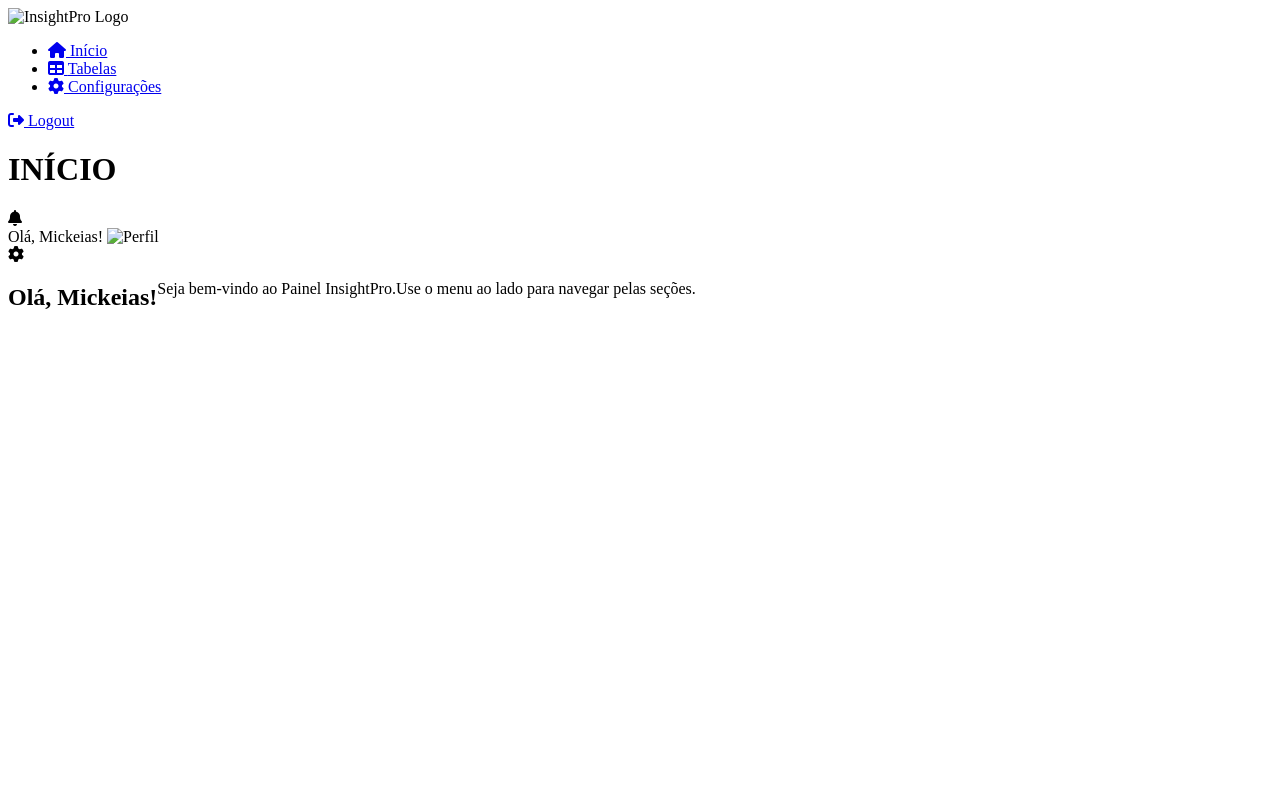
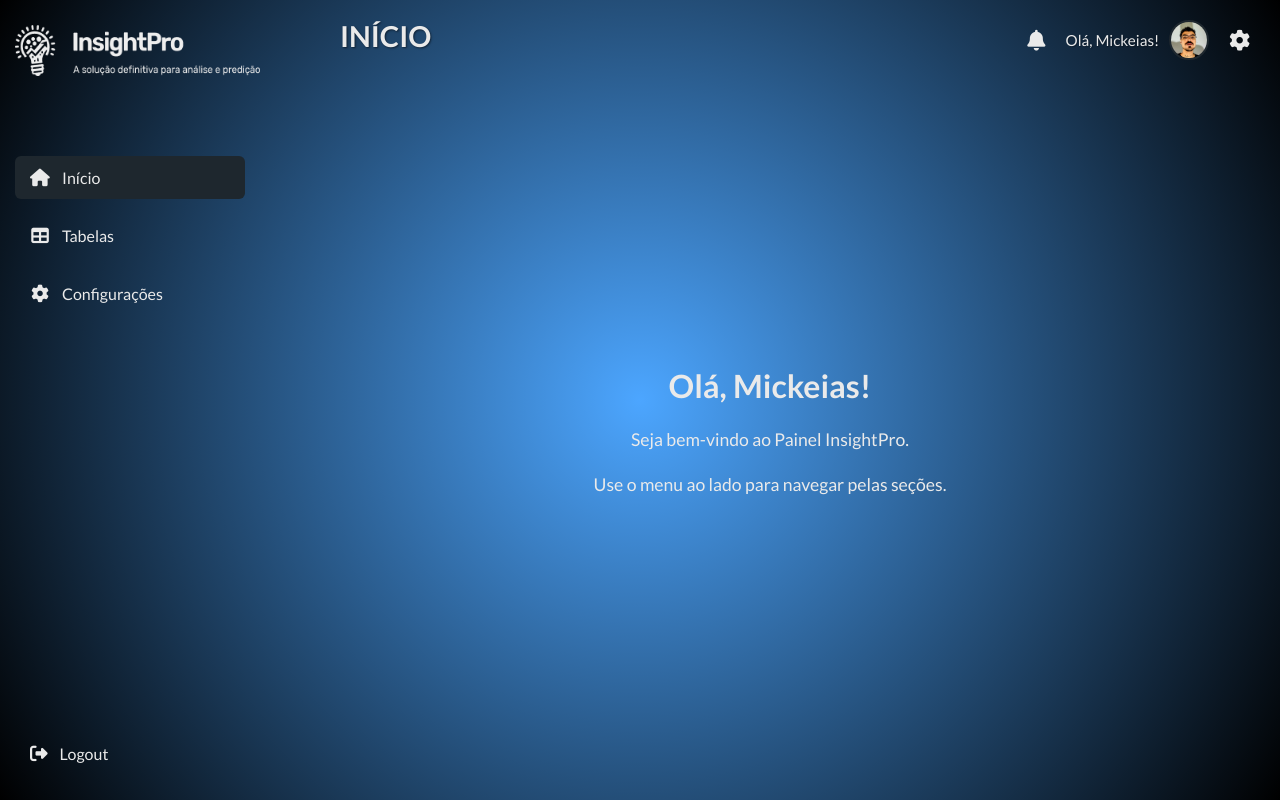
Before and after one commit to mickeiascharles/InsightPro, a plain HTML site: page FrontEnd/View/home.html in a window 1280 px wide. Drawn offline with Linux system fonts and the light colour scheme; the site is published under a folder, as on GitHub Pages, so addresses that start at the root find nothing.

Commit message:
Update home.html

```diff
--- a/FrontEnd/View/home.html
+++ b/FrontEnd/View/home.html
@@ -4,13 +4,13 @@
     <meta charset="UTF-8">
     <meta name="viewport" content="width=device-width, initial-scale=1.0">
     <title>InsightPro - Dashboard</title>
-    <link rel="stylesheet" href="/FrontEnd/CSS/home.css">
+    <link rel="stylesheet" href="../CSS/home.css">
     <link rel="stylesheet" href="https://cdnjs.cloudflare.com/ajax/libs/font-awesome/6.5.1/css/all.min.css" integrity="sha512-DTOQO9RWCH3ppGqcWaEA1BIZOC6xxalwEsw9c2QQeAIftl+Vegovlnee1c9QX4TctnWMn13TZye+giMm8e2LwA==" crossorigin="anonymous" referrerpolicy="no-referrer" />
 </head>
 <body class="dark-theme">
     <div class="sidebar">
         <div class="logo">
-            <img src="/FrontEnd/IMG/Logo Branca.png" alt="InsightPro Logo">
+            <img src="../IMG/Logo Branca.png" alt="InsightPro Logo">
         </div>
         <nav>
             <ul>
@@ -19,7 +19,7 @@
                 <li id="nav-configuracoes" data-target="panel-configuracoes" data-title="CONFIGURAÇÕES"><a href="#"><i class="fas fa-cog"></i> <span>Configurações</span></a></li>
             </ul>
         </nav>
-        <a href="/FrontEnd/index.html" class="logout">
+        <a href="../index.html" class="logout">
             <i class="fas fa-sign-out-alt"></i> <span>Logout</span>
         </a>
     </div>
@@ -33,8 +33,7 @@
             <div class="header-user-info">
                 <i class="fas fa-bell notification-bell"></i>
                 <div class="user-details">
-                    <span>Olá, Mickeias!</span>
-                    <img src="/FrontEnd/IMG/mickeias.jpg" alt="Perfil" class="profile-pic">
+                    <span>Olá, Mickeias!</span> <img src="../IMG/mickeias.jpg" alt="Perfil" class="profile-pic">
                 </div>
                 <i class="fas fa-cog settings-icon"></i>
             </div>
@@ -42,8 +41,7 @@
 
         <div class="dashboard-panels">
             <div id="panel-inicio" class="content-panel active">
-                <h2>Olá, Mickeias!</h2>
-                <p>Seja bem-vindo ao Painel InsightPro.</p>
+                <h2>Olá, Mickeias!</h2> <p>Seja bem-vindo ao Painel InsightPro.</p>
                 <p>Use o menu ao lado para navegar pelas seções.</p>
             </div>
 
@@ -76,7 +74,7 @@
 
                 <div id="tabelas-powerbi-embed-container" class="powerbi-embed-container report-view-active" style="display:none;">
                     <button id="backToReportListBtn" class="btn-back" style="display:none;">
-                        <i class="fas fa-arrow-left"></i> Voltar à Lista
+                        <i class="fas fa-arrow-left"></i> Voltar para Tabelas
                     </button>
                     <iframe title="Relatório Power BI Carregado" width="100%" height="100%" src="" frameborder="0" allowFullScreen="true"></iframe>
                 </div>
@@ -98,6 +96,8 @@
     </div>
 
     <script>
+        // O JavaScript embutido aqui já usa seletores de ID, então não depende de caminhos de arquivo.
+        // Certifique-se que todos os IDs referenciados aqui correspondem ao HTML.
         document.addEventListener('DOMContentLoaded', function() {
             const sidebarLinks = document.querySelectorAll('.sidebar nav ul li');
             const contentPanels = document.querySelectorAll('.dashboard-panels .content-panel');
@@ -182,7 +182,7 @@
                         const url = card.getAttribute('data-url');
 
                         if (url && url !== "URL_DO_SEU_OUTRO_RELATORIO_POWERBI_AQUI") {
-                            if (tabelasSectionTitle) tabelasSectionTitle.textContent = ''; // Mantém o título da seção vazio ao ver o relatório
+                            if (tabelasSectionTitle) tabelasSectionTitle.textContent = '';
 
                             tabelasIframe.src = url;
                             reportOptionsContainer.style.display = 'none';
```
